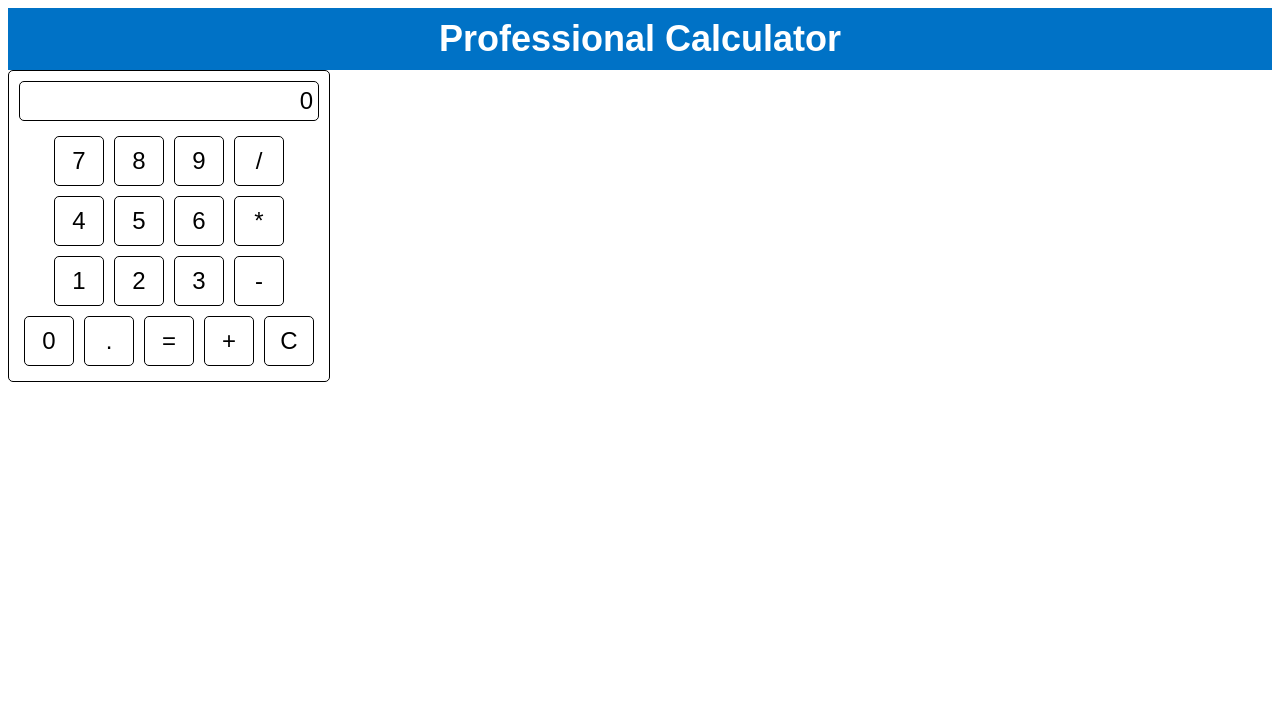
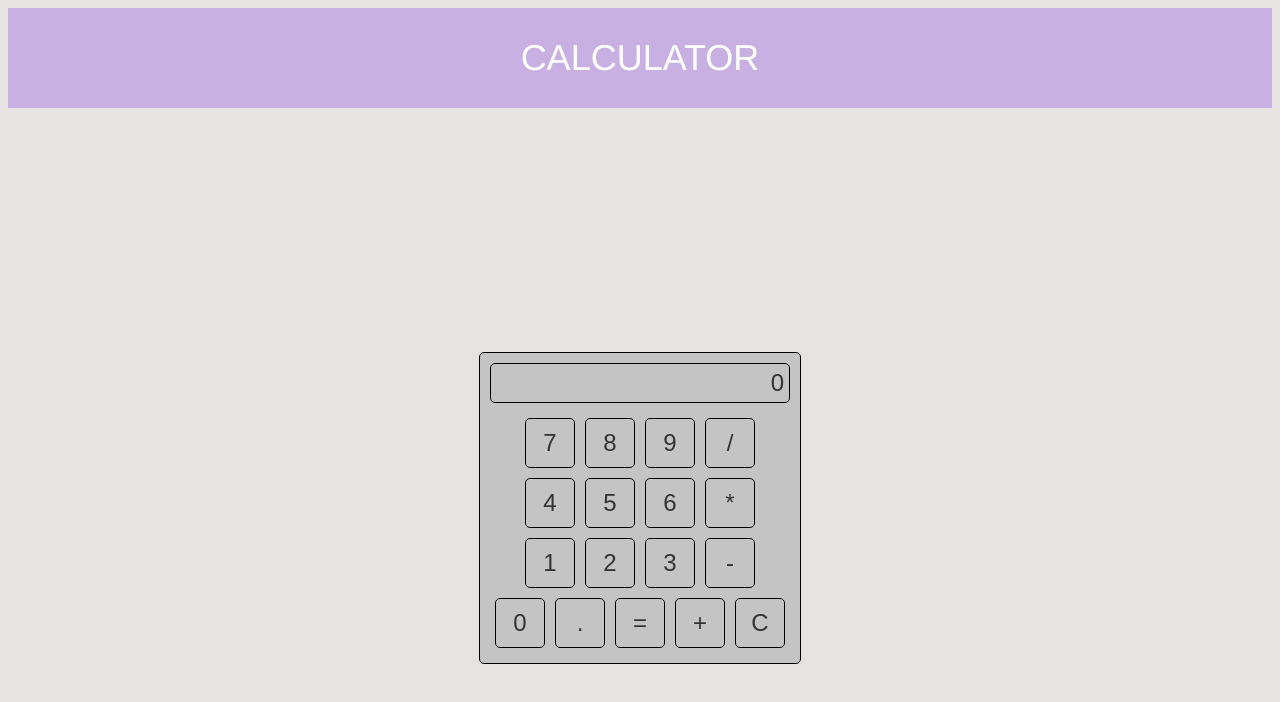
Before and after one commit to MatthewRuizDiaz/my_calculator, a website: page index.html in a window 1280 px wide. Drawn offline with Linux system fonts and the light colour scheme.

Commit message:
updating page

```diff
--- a/index.html
+++ b/index.html
@@ -8,21 +8,22 @@
         font-family: Arial, sans-serif;
       }
       .banner {
-        background-color: #0072c6;
-        color: white;
-        text-align: center;
-        padding: 10px;
-      }
-      .banner h1 {
-        margin: 0;
+        display: flex;
+        justify-content: center;
+        align-items: center;
+        background-color: #c8b1e2;
+        color: #ffffff;
+        font-family: "Helvetica Neue", Helvetica, Arial, sans-serif;
         font-size: 36px;
+        height: 100px;
       }
       .calculator {
         display: inline-block;
         border: 1px solid black;
         border-radius: 5px;
         padding: 10px;
-        margin: 0 auto;
+        background-color: #c4c4c4;
+        color: #333333;
       }
       .row {
         display: flex;
@@ -53,12 +54,20 @@
         font-size: 24px;
         text-align: right;
       }
+      .container {
+        display: flex;
+        justify-content: center;
+        align-items: center;
+        height: 100vh;
+      }
+      body {
+        background-color: #e8e3e3;
+      }
     </style>
   </head>
   <body>
-    <div class="banner">
-      <h1>Professional Calculator</h1>
-    </div>
+    <div class="banner">CALCULATOR</div>
+    <div class="container">
       <div class="calculator">
         <div class="result" id="result">0</div>
         <div class="row">
@@ -87,6 +96,7 @@
           <div class="button" onclick="clearResult()">C</div>
         </div>
       </div>
+    </div>
     <script src="calculator.js"></script>
   </body>
 </html>
```
Lines whose indentation alone changed are shown as unchanged.
